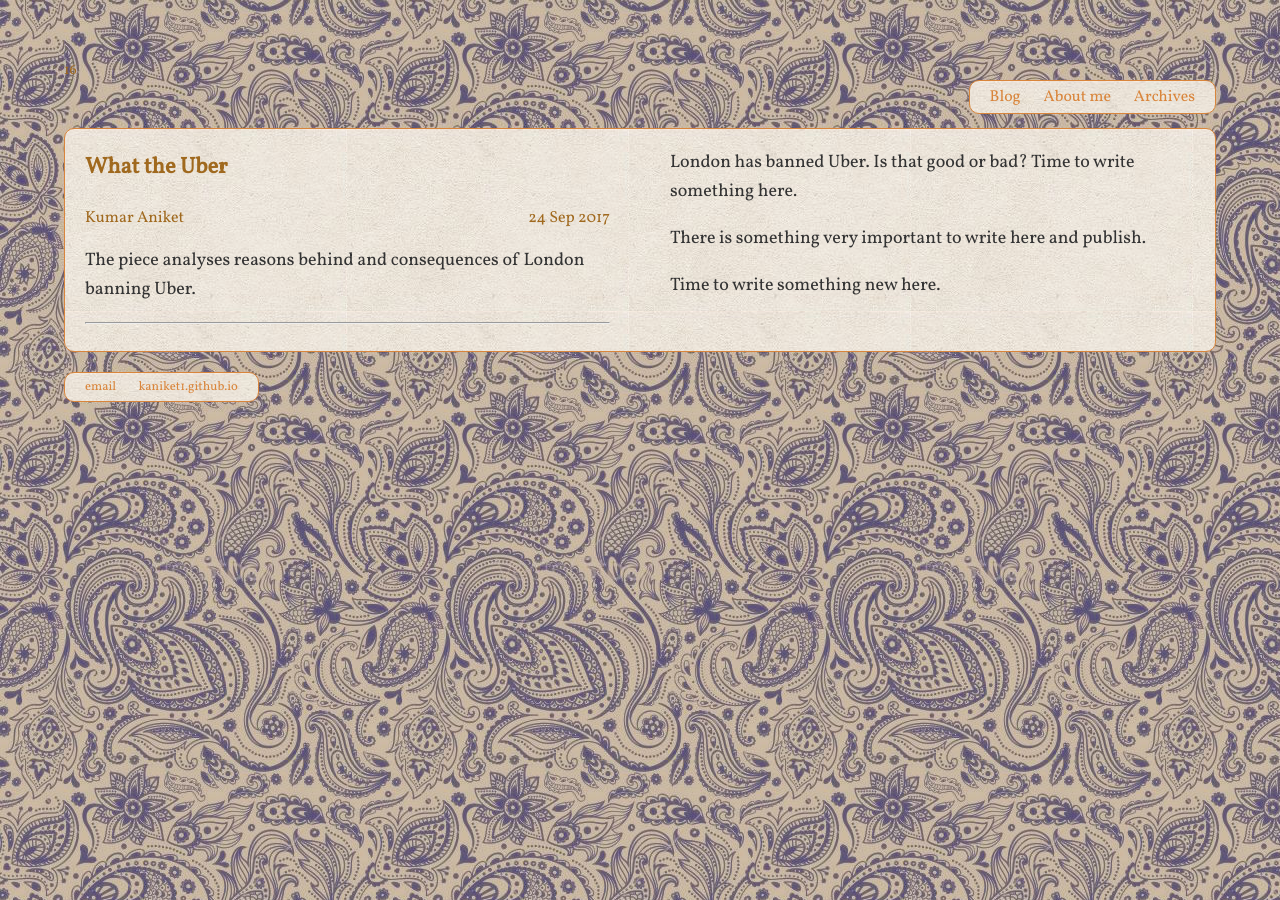
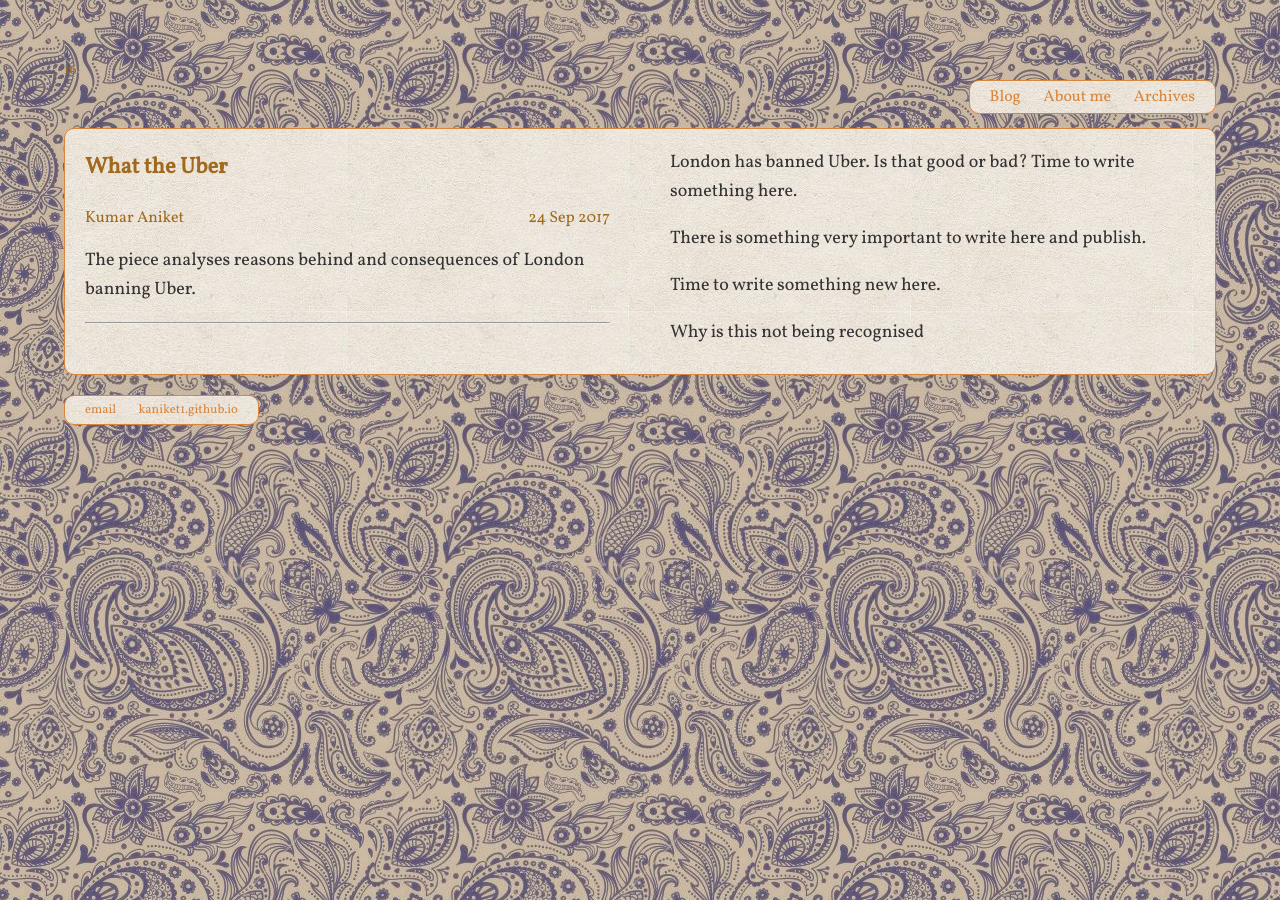
Before and after one commit to ecosapience/ecosapience.github.io, a Jekyll site: the page built from _posts/2017-09-24-What-the-Uber.md, in a window 1280 px wide. Built offline with Jekyll 4.4.1, drawn with Linux system fonts in a browser that asks for light colours.

Commit message:
11111111111

```diff
--- a/_posts/2017-09-24-What-the-Uber.md
+++ b/_posts/2017-09-24-What-the-Uber.md
@@ -16,3 +16,5 @@ London has banned Uber. Is that good or bad? Time to write something here.
 There is something very important to write here and publish.
 
 Time to write something new here.
+
+Why is this not being recognised
```
